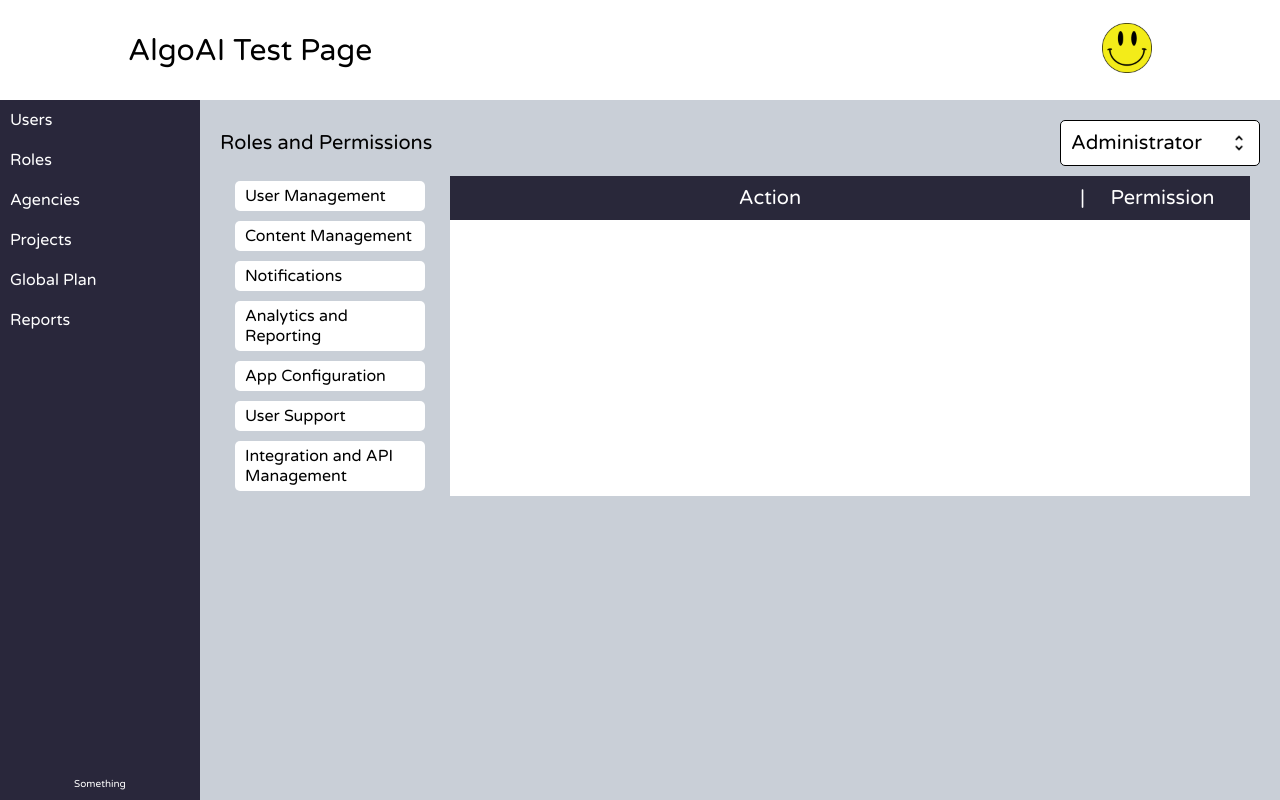
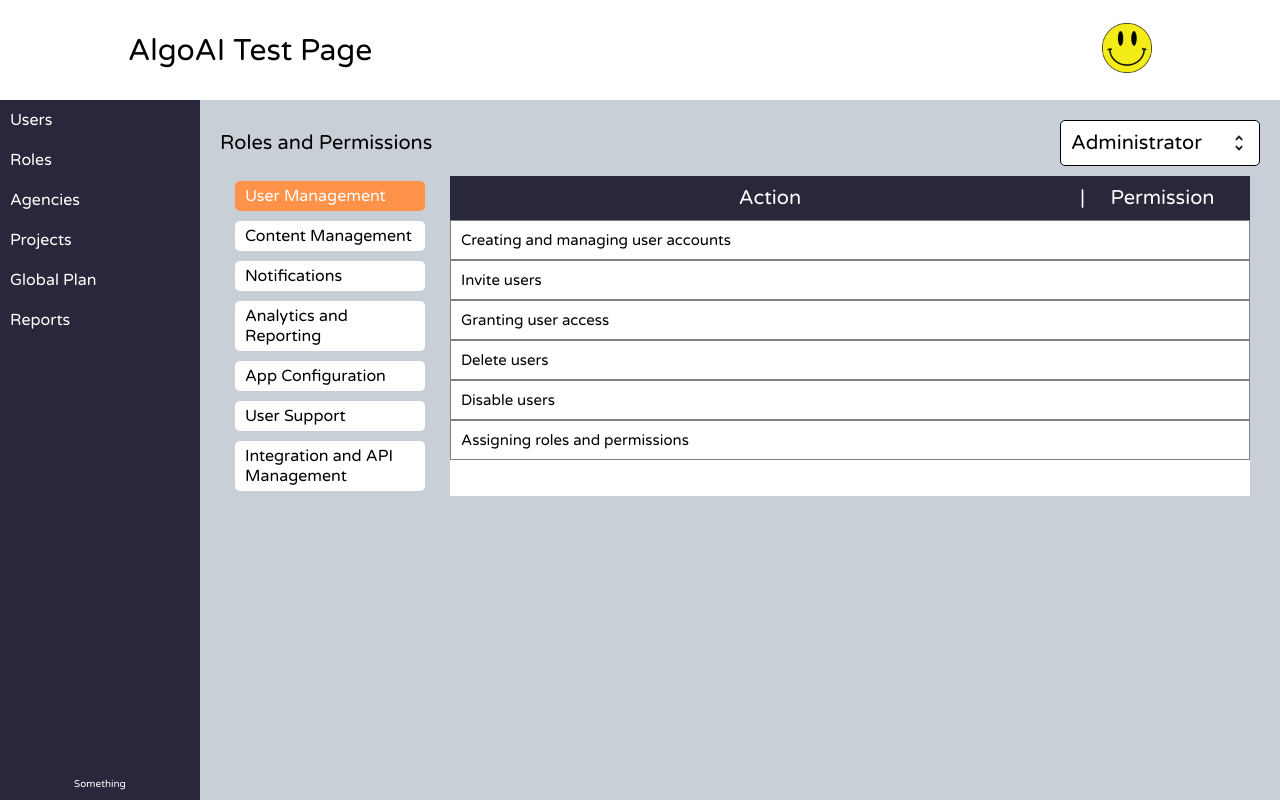
Before and after one commit to db-studio-dev/AlgoAiTest, a React (Create React App) app: page / in a window 1280 px wide. Built offline with nearby package versions, Linux system fonts and the light colour scheme.

Commit message:
moved data to json

```diff
--- a/src/comps/Dashboard/comps/Roles/Roles.js
+++ b/src/comps/Dashboard/comps/Roles/Roles.js
@@ -2,86 +2,9 @@
 
 // imports
 import { useState, useEffect } from 'react';
+import data from "./data.json"
 import dropIcon from "assets/images/general/dropIcon.png";
 import "./Roles.css";
-
-// General Init
-const data = {
-    Super_Admin:{
-        All:[
-            "Access and permission to all the system"
-        ]
-    },
-    Administrator:{
-        User_Management: [
-            "Creating and managing user accounts",
-            "Invite users",
-            "Granting user access",
-            "Delete users",
-            "Disable users",
-            "Assigning roles and permissions"
-        ],
-        Content_Management: [
-            "Creating and editing",
-            "Uploading and optimizing images or videos",
-            "Organizing and categorizing content",
-            "Archiving or deleting outdated content",
-            "Publishing",
-            "Translation",
-            "SEO Optimization"
-        ],
-        Notifications: [
-            "Send push notifications to app users",
-            "Configure and schedule notifications",
-            "Target specific user segments, and track the effectiveness of notifications."
-        ],
-        Analytics_and_Reporting: [
-            "Access to analytics and reporting tools"
-        ],
-        App_Configuration: [
-            "Managing app settings",
-            "Enabling or disabling features",
-            "Customizing the user interface and white label configurations"
-        ],
-        User_Support: [
-            "User feedback",
-            "Guidelines",
-            "Walkthrough"
-        ],
-        Integration_and_API_Management: [
-            "Configure and manage connections to external services, data sources, or third-party tools used by the app"
-        ]
-    },
-    Content_Editor:{
-        All: [
-            "Creating and editing",
-            "Uploading and optimizing images or videos",
-            "Organizing and categorizing content",
-            "Archiving or deleting outdated content",
-            "Publishing",
-            "Translation",
-            "SEO Optimization"
-        ]
-    },
-    Translator:{
-        All: [
-            "View access of original EN content",
-            "Creating and editing for translation content",
-            "Uploading and optimizing images or videos",
-            "Organizing and categorizing content",
-            "Archiving or deleting outdated content",
-            "Publishing",
-            "SEO Optimization"
-        ]
-    },
-    Support:{
-        All: [
-            "User feedback",
-            "Guidelines",
-            "Walkthrough"
-        ]
-    }
-}
 
 // Main
 const Roles = ()=>{
@@ -147,7 +70,7 @@ const Roles = ()=>{
         )
     }
     const Content = ()=>{
-        const [currentPermGroup, setCurrentPermGroup] = useState(data[currentRole][0]);
+        const [currentPermGroup, setCurrentPermGroup] = useState(Object.keys(data[currentRole])[0]);
         const PermissionsGroups = ()=>{
             const Group = ({group})=>{
                 const handleClick = ()=>{
--- /dev/null
+++ b/src/comps/Dashboard/comps/Roles/data.json
@@ -0,0 +1,76 @@
+{
+    "Super_Admin":{
+        "All":[
+            "Access and permission to all the system"
+        ]
+    },
+    "Administrator":{
+        "User_Management": [
+            "Creating and managing user accounts",
+            "Invite users",
+            "Granting user access",
+            "Delete users",
+            "Disable users",
+            "Assigning roles and permissions"
+        ],
+        "Content_Management": [
+            "Creating and editing",
+            "Uploading and optimizing images or videos",
+            "Organizing and categorizing content",
+            "Archiving or deleting outdated content",
+            "Publishing",
+            "Translation",
+            "SEO Optimization"
+        ],
+        "Notifications": [
+            "Send push notifications to app users",
+            "Configure and schedule notifications",
+            "Target specific user segments, and track the effectiveness of notifications."
+        ],
+        "Analytics_and_Reporting": [
+            "Access to analytics and reporting tools"
+        ],
+        "App_Configuration": [
+            "Managing app settings",
+            "Enabling or disabling features",
+            "Customizing the user interface and white label configurations"
+        ],
+        "User_Support": [
+            "User feedback",
+            "Guidelines",
+            "Walkthrough"
+        ],
+        "Integration_and_API_Management": [
+            "Configure and manage connections to external services, data sources, or third-party tools used by the app"
+        ]
+    },
+    "Content_Editor":{
+        "All": [
+            "Creating and editing",
+            "Uploading and optimizing images or videos",
+            "Organizing and categorizing content",
+            "Archiving or deleting outdated content",
+            "Publishing",
+            "Translation",
+            "SEO Optimization"
+        ]
+    },
+    "Translator":{
+        "All": [
+            "View access of original EN content",
+            "Creating and editing for translation content",
+            "Uploading and optimizing images or videos",
+            "Organizing and categorizing content",
+            "Archiving or deleting outdated content",
+            "Publishing",
+            "SEO Optimization"
+        ]
+    },
+    "Support":{
+        "All": [
+            "User feedback",
+            "Guidelines",
+            "Walkthrough"
+        ]
+    }
+}
```
